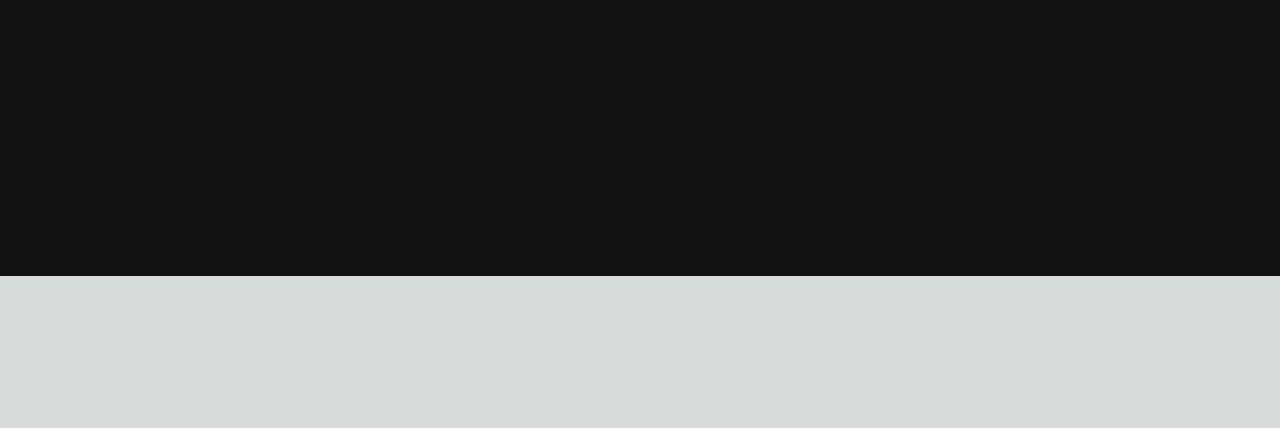
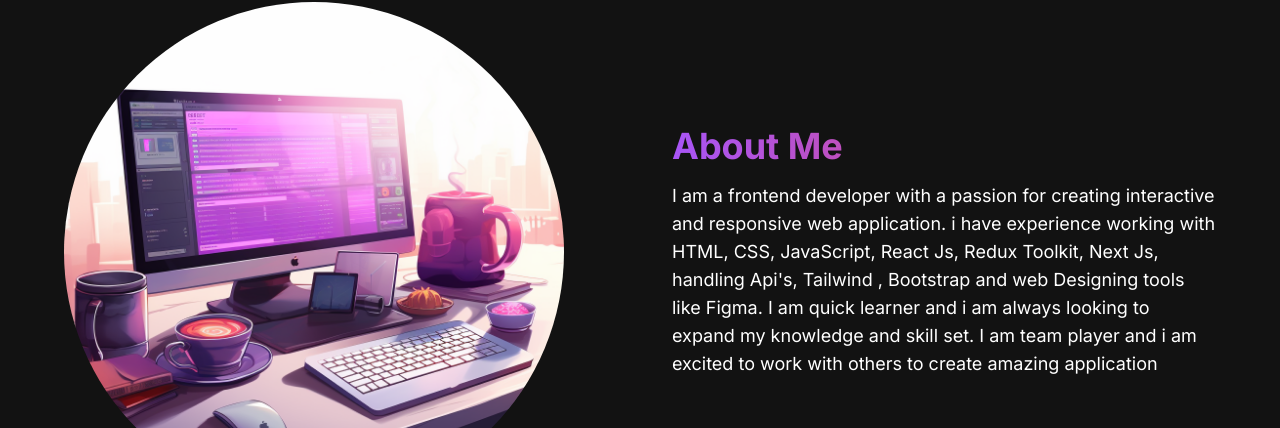
Before and after one commit to bishtdev/first-portfolio, a Next.js app: page / in a window 1280 px wide. Shown: the part 524-952 px from the top of the page. Before the commit the page ends 800 px from the top, so only its background shows below. Built offline with nearby package versions, Linux system fonts and the light colour scheme.

Commit message:
added about me section and styled it

```diff
--- /dev/null
+++ b/app/components/AboutSection.jsx
@@ -0,0 +1,21 @@
+import React from 'react'
+import Image from 'next/image'
+
+const AboutSection = () => {
+  return (
+    <section className='text-white'>
+        <div className='md:grid md:grid-cols-2 gap-8 items-center py-8 px-4 xl:gap-16 sm:py-16'>
+            <Image className='rounded-full' src="/images/pc.png" width={500} height={500} alt='pc image'/>
+            <div>
+                <h2 className='text-4xl font-bold  mb-4 text-transparent bg-clip-text bg-gradient-to-r from-purple-500 to-red-500  '> About Me</h2>
+                <p className='text-base md:text-lg '>I am a frontend developer with a passion for creating interactive and responsive web application. i have experience working with
+                   HTML, CSS, JavaScript, React Js, Redux Toolkit, Next Js, handling Api's, Tailwind , Bootstrap and web Designing tools like Figma.
+                   I am quick learner and i am always looking to expand my knowledge and skill set. I am team player and i am excited to work with others to create
+                   amazing application  </p>
+            </div>
+        </div>
+    </section>
+  )
+}
+
+export default AboutSection
--- a/app/components/HeroSection.jsx
+++ b/app/components/HeroSection.jsx
@@ -49,10 +49,10 @@ const HeroSection = () => {
                 Online CV
               </span>
             </button> */}
-            <button className="cursor-pointer text-white font-bold relative text-[17px] mr-8 px-6 py-2 text-center bg-gradient-to-r from-violet-500 from-10% via-sky-500 via-30% to-pink-500 to-90% bg-[length:400%] rounded-[30px] z-10 hover:animate-gradient-xy hover:bg-[length:100%] before:content-[''] before:absolute before:-top-[5px] before:-bottom-[5px] before:-left-[5px] before:-right-[5px] before:bg-gradient-to-r before:from-violet-500 before:from-10% before:via-sky-500 before:via-30% before:to-pink-500 before:bg-[length:400%] before:-z-10 before:rounded-[35px] before:hover:blur-xl before:transition-all before:ease-in-out before:duration-[1s] before:hover:bg-[length:10%] active:bg-violet-700 focus:ring-violet-700">
+            <button className="cursor-pointer text-white font-bold relative text-[17px] mr-8 px-6 py-2 text-center bg-gradient-to-r from-violet-500 from-10% via-sky-500 via-30% to-pink-500 to-90% bg-[length:400%] rounded-[30px] hover:animate-gradient-xy hover:bg-[length:100%] before:content-[''] before:absolute before:-top-[5px] before:-bottom-[5px] before:-left-[5px] before:-right-[5px] before:bg-gradient-to-r before:from-violet-500 before:from-10% before:via-sky-500 before:via-30% before:to-pink-500 before:bg-[length:400%] before:-z-10 before:rounded-[35px] before:hover:blur-xl before:transition-all before:ease-in-out before:duration-[1s] before:hover:bg-[length:10%] active:bg-violet-700 focus:ring-violet-700 z-10 ">
               Hire Me
             </button>
-            <button className="cursor-pointer text-white font-bold relative text-[17px] px-6 py-2 text-center bg-gradient-to-r from-violet-500 from-10% via-sky-500 via-30% to-pink-500 to-90% bg-[length:400%] rounded-[30px] z-10 hover:animate-gradient-xy hover:bg-[length:100%] before:content-[''] before:absolute before:-top-[5px] before:-bottom-[5px] before:-left-[5px] before:-right-[5px] before:bg-gradient-to-r before:from-violet-500 before:from-10% before:via-sky-500 before:via-30% before:to-pink-500 before:bg-[length:400%] before:-z-10 before:rounded-[35px] before:hover:blur-xl before:transition-all before:ease-in-out before:duration-[1s] before:hover:bg-[length:10%] active:bg-violet-700 focus:ring-violet-700">
+            <button className="cursor-pointer text-white font-bold relative text-[17px] px-6 py-2 text-center bg-gradient-to-r from-violet-500 from-10% via-sky-500 via-30% to-pink-500 to-90% bg-[length:400%] rounded-[30px]  hover:animate-gradient-xy hover:bg-[length:100%] before:content-[''] before:absolute before:-top-[5px] before:-bottom-[5px] before:-left-[5px] before:-right-[5px] before:bg-gradient-to-r before:from-violet-500 before:from-10% before:via-sky-500 before:via-30% before:to-pink-500 before:bg-[length:400%] before:-z-10 before:rounded-[35px] before:hover:blur-xl before:transition-all before:ease-in-out before:duration-[1s] before:hover:bg-[length:10%] active:bg-violet-700 focus:ring-violet-700 z-10">
             Online CV
             </button>
           </div>
--- a/app/components/Navbar.jsx
+++ b/app/components/Navbar.jsx
@@ -28,7 +28,7 @@ const Navbar = () => {
 
   return (
 
-    <nav className="fixed top-0 left-0 right-0 z-10 bg-[#121212] bg-opacity-100">
+    <nav className="fixed top-0 left-0 right-0 z-20 bg-[#121212] bg-opacity-100">
       <div className="flex flex-wrap items-center justify-between mx-auto px-4 py-4">
         <Link href={'/'} className="text-3xl sm:text-5xl font-bold px-3 py-4
          text-white hover:text-transparent bg-clip-text bg-gradient-to-r from-blue-500 via-purple-500 to-pink-500">
--- a/app/page.js
+++ b/app/page.js
@@ -1,6 +1,7 @@
 import Image from "next/image";
 import HeroSection from "./components/HeroSection";
 import Navbar from "./components/Navbar";
+import AboutSection from "./components/AboutSection";
 
 export default function Home() {
   return (
@@ -8,6 +9,7 @@ export default function Home() {
       <Navbar/>
       <div className="container mt-24 mx-auto px-12 py-4">
       <HeroSection />
+      <AboutSection/>
       </div>
     </main>
   );
```
